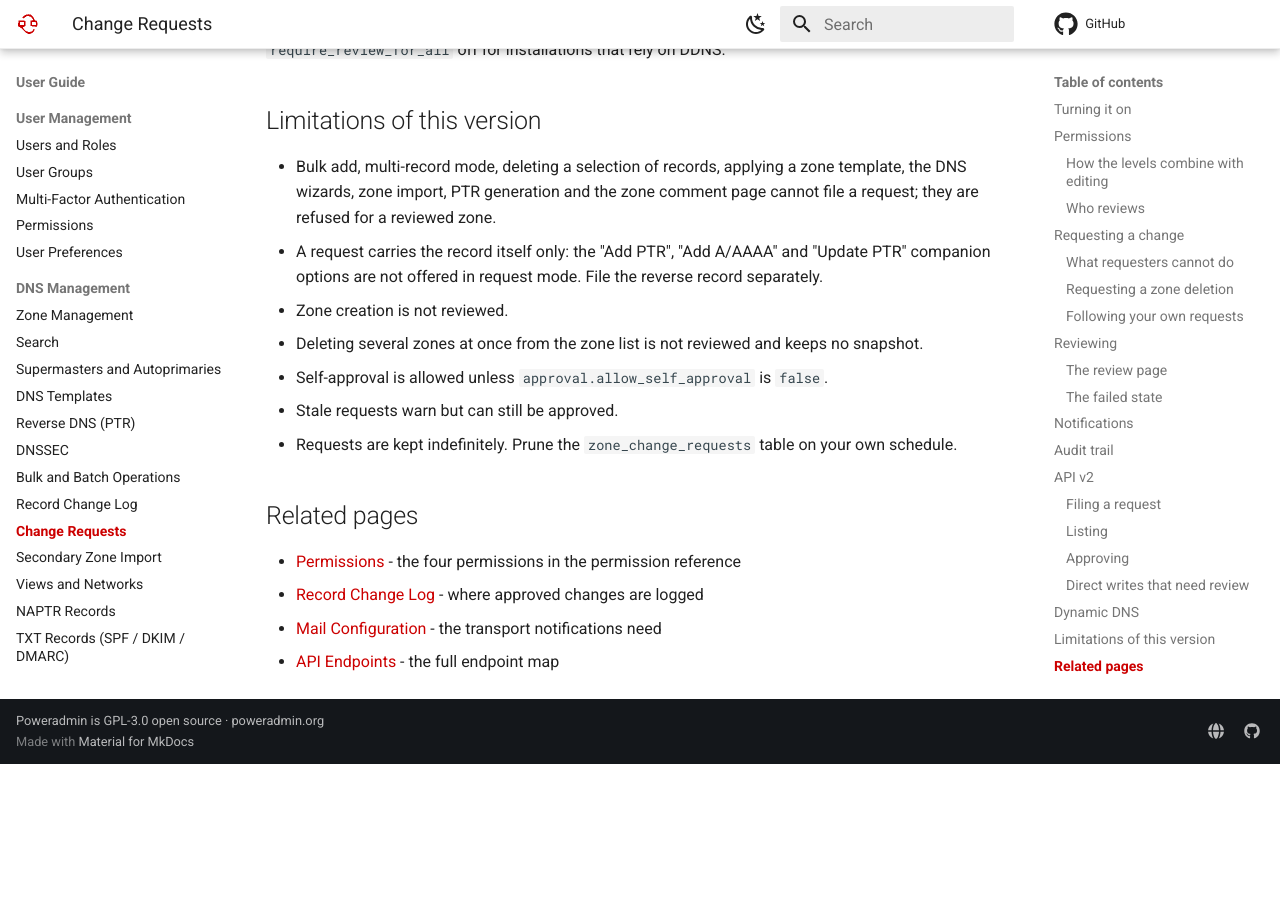
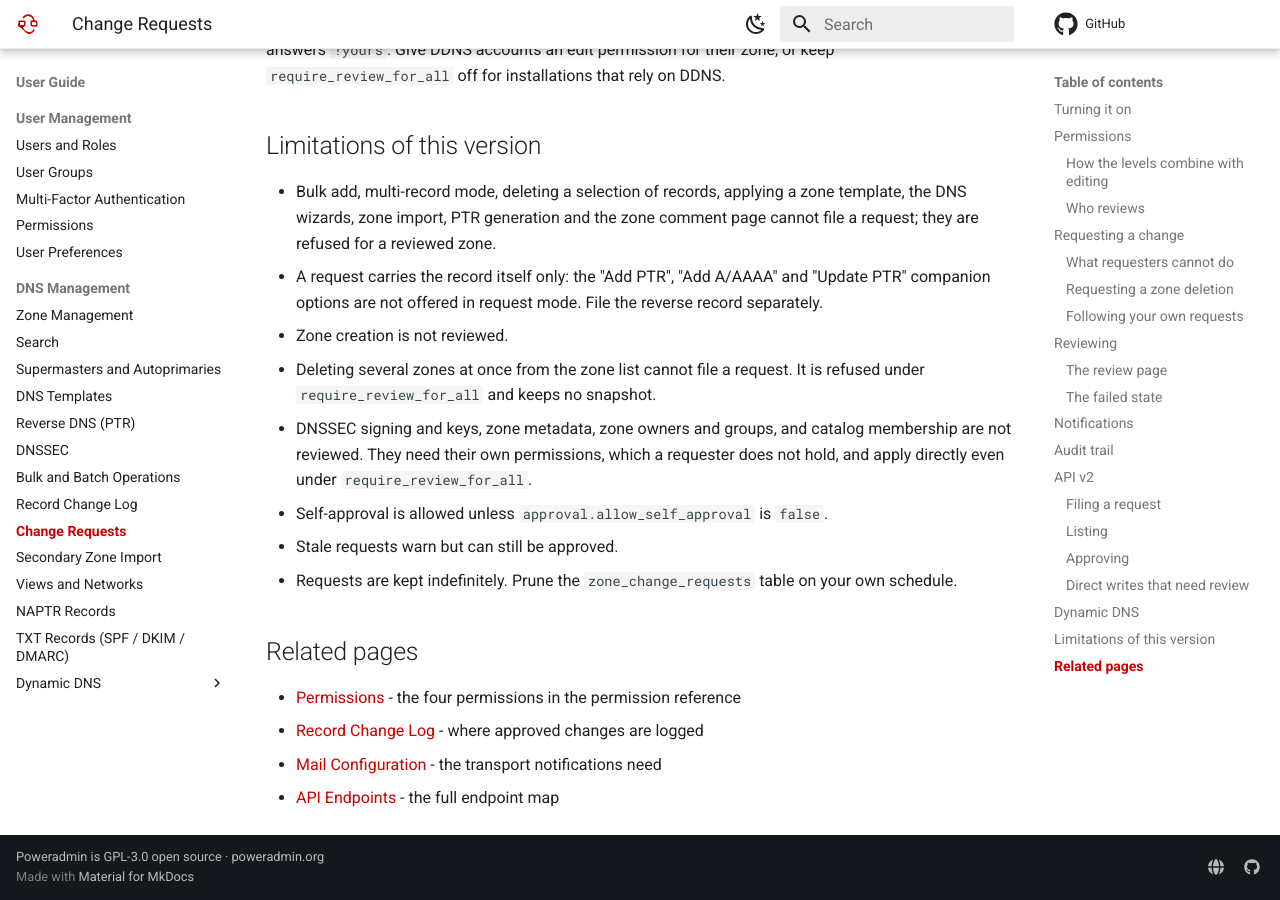
Before and after one commit to poweradmin/poweradmin-docs, an MkDocs documentation site: the page built from docs/user-guide/change-requests.md, in a window 1280 px wide and 900 px high, scrolled down 11402 px. Built offline with MkDocs 1.6.1 and Material for MkDocs 9.7.7, drawn with Linux system fonts in a browser that asks for light colours; nearby versions of some CDN libraries; library files that are not in the unit come from our copies; comment, search, counter and statistics services are not loaded; before the commit the page ends 12166 px from its top, so only the background shows below that; some of the changed text lies outside the part shown.

Commit message:
docs(change-requests): note bulk zone delete refusal and the zone writes outside review

```diff
--- a/docs/user-guide/change-requests.md
+++ b/docs/user-guide/change-requests.md
@@ -155,7 +155,8 @@
 to reviewers and to users who may view the zone, and is skipped when it exceeds 60000
 bytes.
 
-Deleting several zones at once from the zone list stays direct-only.
+Deleting several zones at once from the zone list cannot file a request. Under
+`require_review_for_all` it is refused; delete each zone from its own page instead.
 
 ### Following your own requests
 
@@ -441,7 +442,11 @@
 - A request carries the record itself only: the "Add PTR", "Add A/AAAA" and "Update PTR"
   companion options are not offered in request mode. File the reverse record separately.
 - Zone creation is not reviewed.
-- Deleting several zones at once from the zone list is not reviewed and keeps no snapshot.
+- Deleting several zones at once from the zone list cannot file a request. It is refused under
+  `require_review_for_all` and keeps no snapshot.
+- DNSSEC signing and keys, zone metadata, zone owners and groups, and catalog membership are
+  not reviewed. They need their own permissions, which a requester does not hold, and apply
+  directly even under `require_review_for_all`.
 - Self-approval is allowed unless `approval.allow_self_approval` is `false`.
 - Stale requests warn but can still be approved.
 - Requests are kept indefinitely. Prune the `zone_change_requests` table on your own
```
